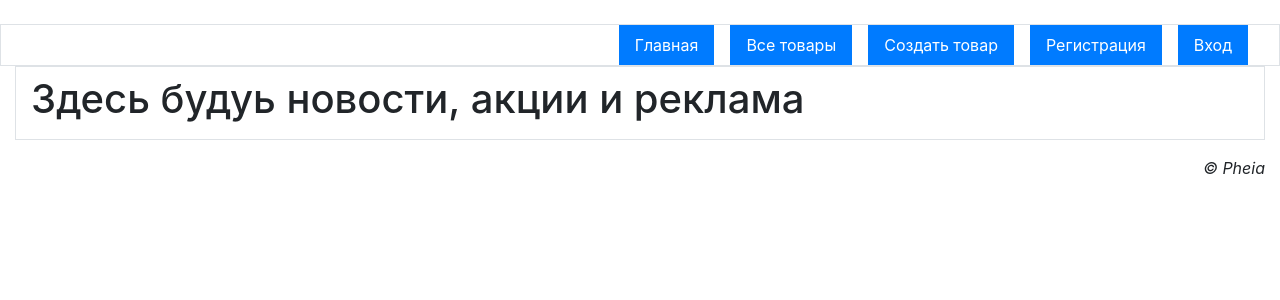
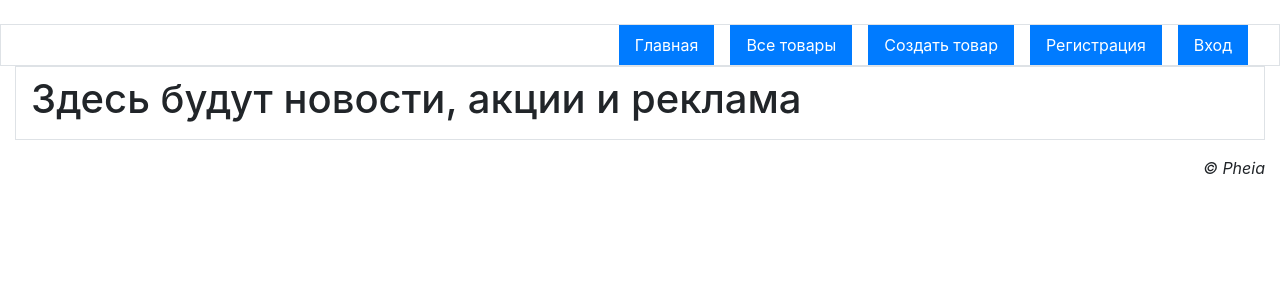
Before and after one commit to SviatlanaYermalinskaya/djangoSV, a Django app: page / in a window 1280 px wide. Shown: the part 230-530 px from the top of the page. Run offline with Django 5.2, Linux system fonts and the light colour scheme; some libraries are stand-ins or nearby versions.

Commit message:
correct base template

```diff
--- a/first_shop/app/templates/index.html
+++ b/first_shop/app/templates/index.html
@@ -2,5 +2,5 @@
 
 {% block title %} Товары {% endblock %}
 {% block content %}
-    <h1>Здесь будуь новости, акции и реклама</h1>
+    <h1>Здесь будут новости, акции и реклама</h1>
 {% endblock %}
```
